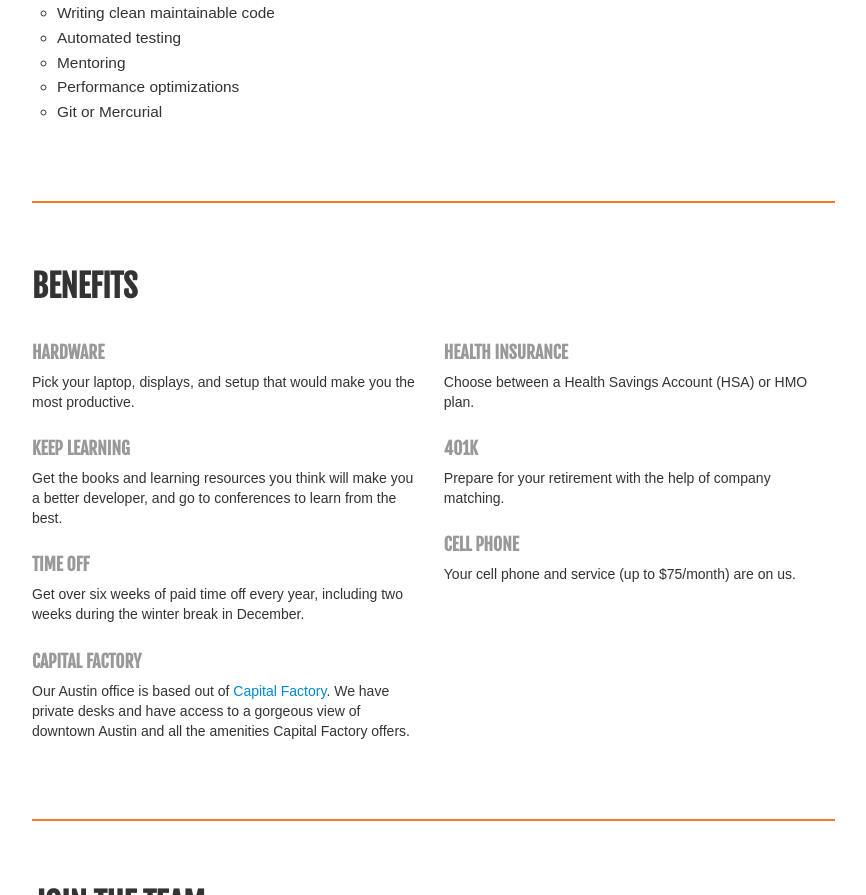
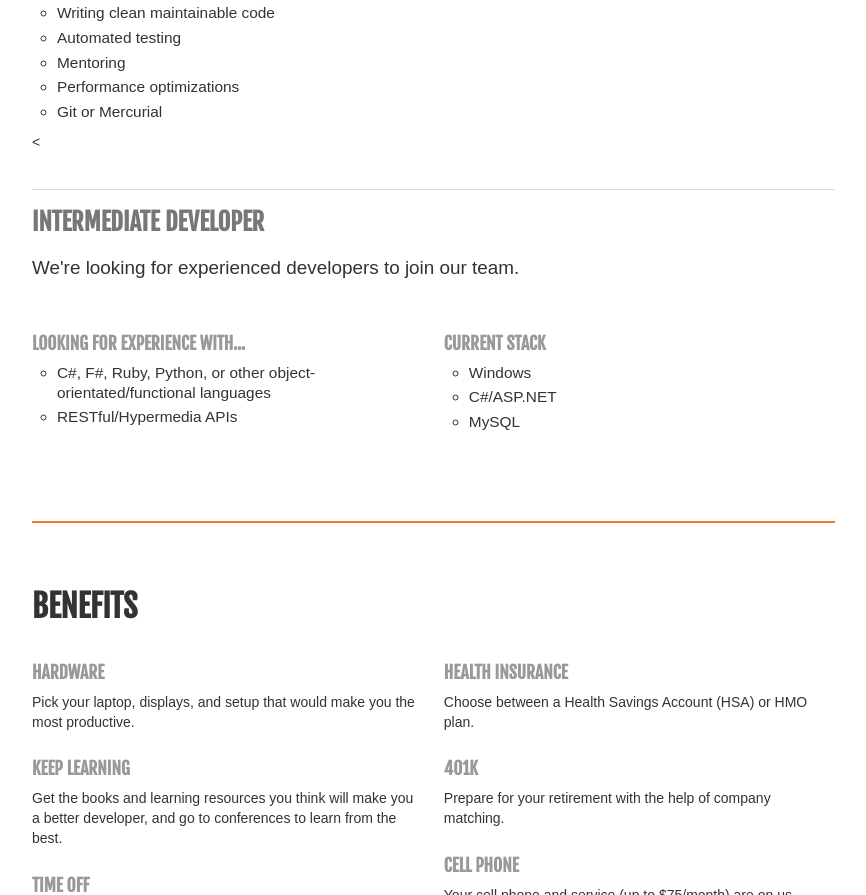
Before and after one commit to eduphoria/eduphoria.github.io, a website: page index.html in a window 1280 px wide. Shown: the part 1587-2482 px from the top of the page, without its empty margins (68-934 px from the left). Drawn offline with Linux system fonts and the light colour scheme; a web font is replaced by a local one.

Commit message:
Added intermediate dev position

```diff
--- a/index.html
+++ b/index.html
@@ -4,14 +4,14 @@
   <meta charset="utf-8">
   <title>Jobs at eduphoria!</title>
   <meta name="viewport" content="width=device-width, initial-scale=1.0">
-  <meta name="description" content="We're hiring a backend developer. Come join our team!">
+  <meta name="description" content="We're hiring intermediate developers. Come join our team!">
   <meta name="author" content="Dan Lien">
 
   <meta name="twitter:card" content="summary">
   <meta name="twitter:site" content="@eduphoria">
   <meta name="twitter:creator" content="@danclien">
   <meta name="twitter:title" content="Jobs at eduphoria!">
-  <meta name="twitter:description" content="We're hiring backend developers. Come join our team!">
+  <meta name="twitter:description" content="We're hiring intermediate developers. Come join our team!">
   <meta name="twitter:image" content="http://eduphoria.github.io/ico/favicon.png">
 
   <meta property="og:image" content="http://eduphoria.github.io/ico/favicon.png"/>
@@ -138,11 +138,9 @@
             you on the team!
           </p>
           <h3>Available positions</h3>
-<!--
          <ul>
-            <li><a href="#backend">Senior Backend Developer</a></li>
+            <li><a href="#intermediate">Intermediate Developer</a></li>
           </ul> g
--->
           <p>
             <a href="#join" class="btn btn-large btn-primary">Join The Team</a>
           </p>
@@ -206,20 +204,15 @@
             <li>Git or Mercurial</li>
           </ul>
 
-<!--
-          <<h3 id="backend">Senior Backend Developer</h3>
+          <<h3 id="intermediate">Intermediate Developer</h3>
           <p>
-            We're refactoring and rewriting our backend to create a more maintainable and performant code base.
-            We want you to lay the foundation for the app, and we want you to pick the right tool for the job.
-          </p>
-          <p>
-            We're currently exploring Scala, Play Framework, Spray, and Spark.
+            We're looking for experienced developers to join our team.
           </p>
           <div class="row-fluid">
             <div class="span6">
               <h4>Looking For Experience With...</h4>
               <ul>
-                <li>Scala, Java, C#, F#, Ruby, Python, or other object-orientated/functional languages</li>
+                <li>C#, F#, Ruby, Python, or other object-orientated/functional languages</li>
                 <li>RESTful/Hypermedia APIs</li>
               </ul>
             </div>
@@ -232,8 +225,6 @@
               </ul>
             </div>
           </div>
-
--->
 
           <h2 id="benefits">Benefits</h2>
           <div class="row-fluid">
```
